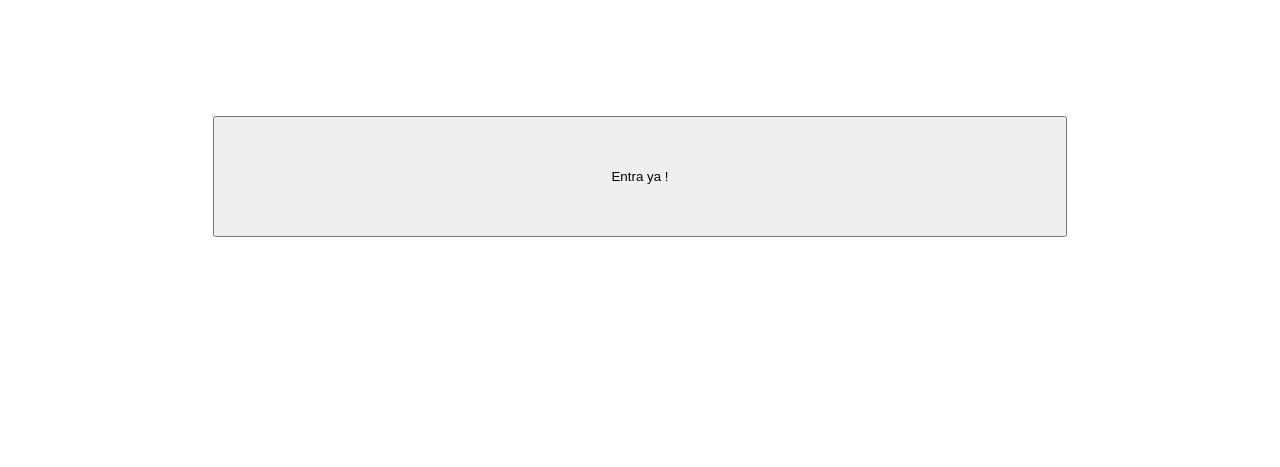
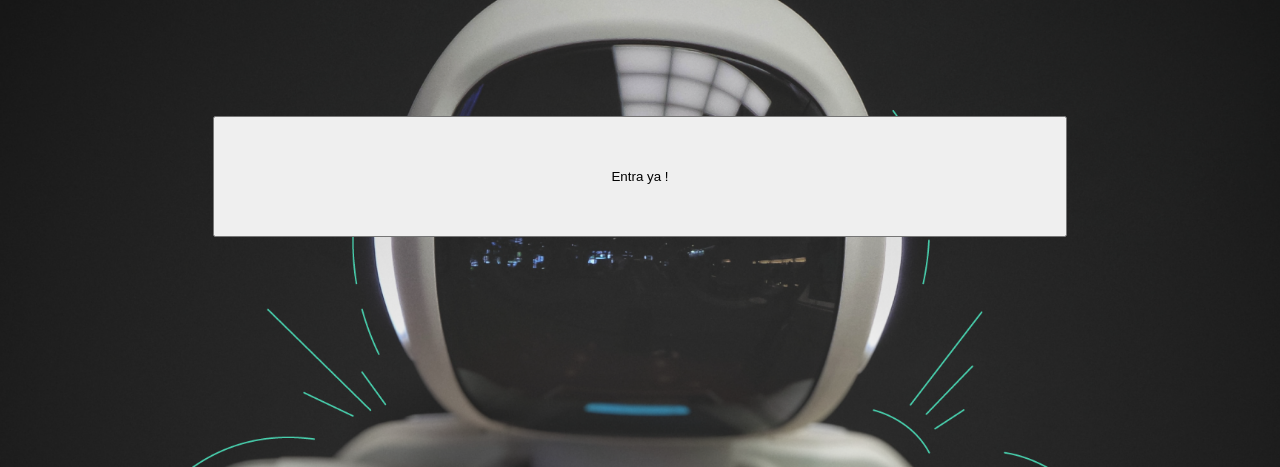
Before and after one commit to warlord78/blog-personal, a plain HTML site: page index.html in a window 1280 px wide. Shown: the part 333-800 px from the top of the page. Drawn offline with Linux system fonts and the light colour scheme.

Commit message:
Agregando un fondo de pantalla

```diff
--- a/css/main.css
+++ b/css/main.css
@@ -76,6 +76,10 @@ nav .profile-link a {
     /*ocupa 4 fraciones el boton y texto */
     grid-template-columns: 1fr 4fr 1fr;
     height: 100%;
+    background-image: url('../assets/img/cover.png');
+    background-position: center;
+    background-repeat: no-repeat;
+    background-size: cover;
 }
  .home-main section  {
     display: grid;
```
